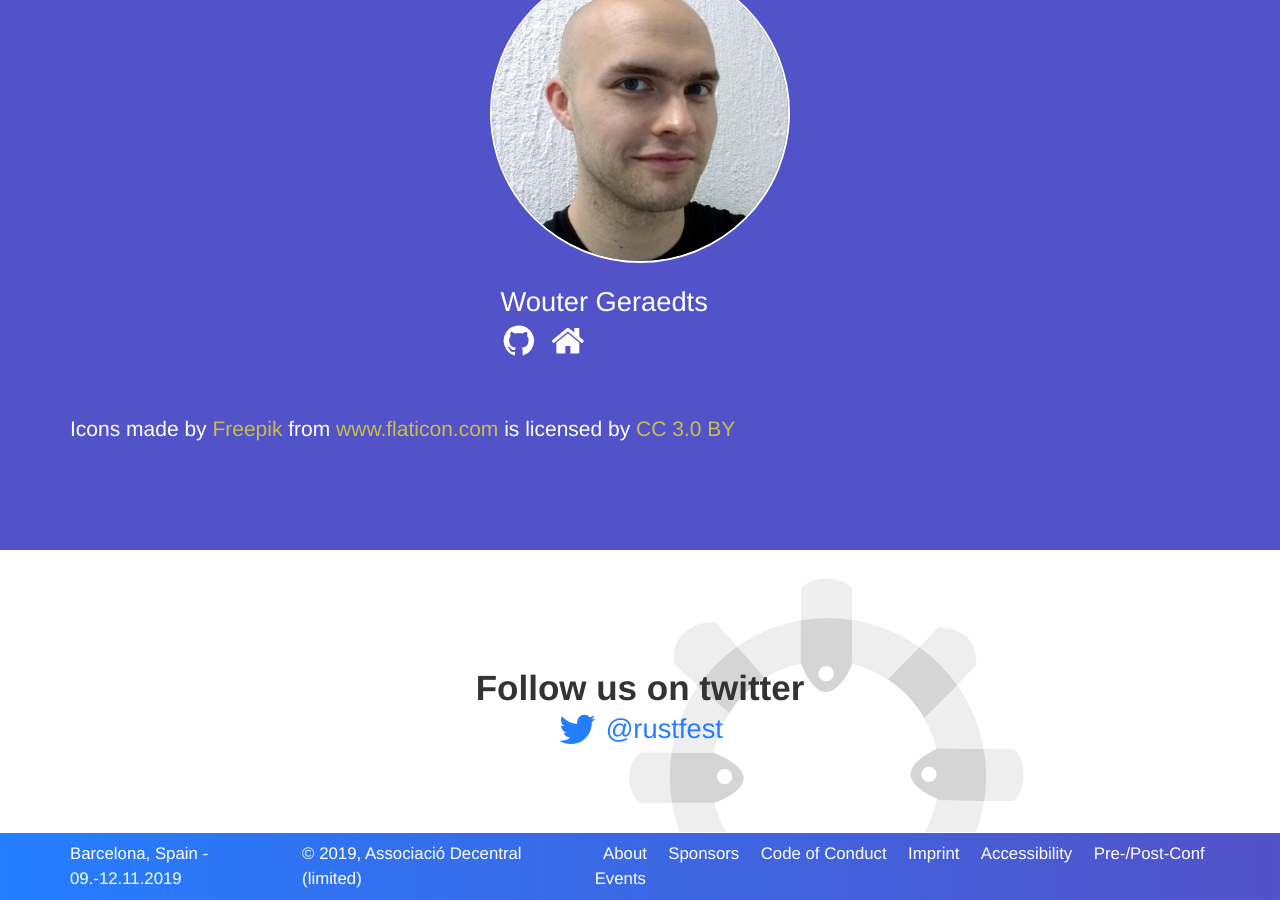
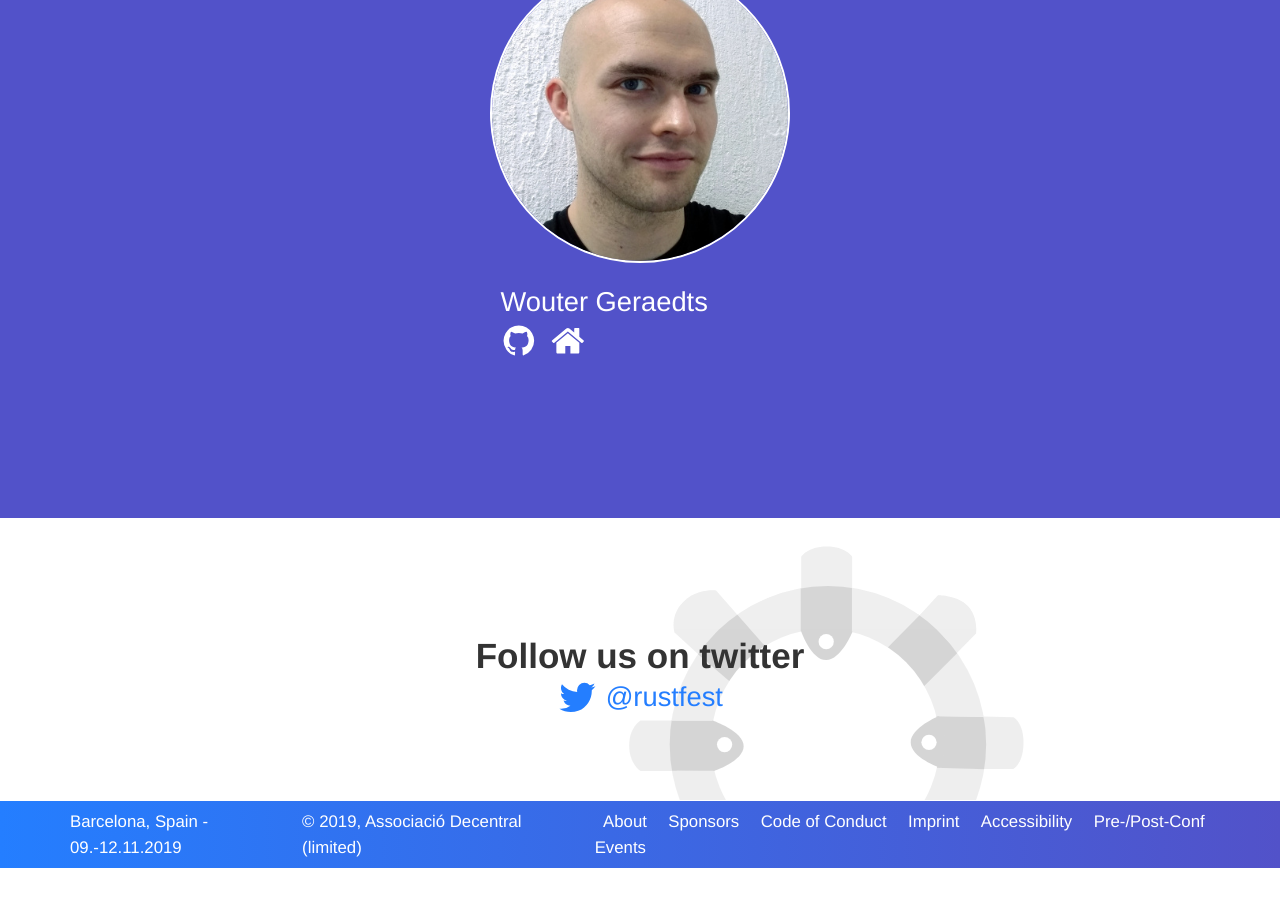
Before and after one commit to RustFestEU/barcelona.rustfest.eu, a Jekyll site: the page built from cfp-commitee.md, in a window 1280 px wide and 900 px high, scrolled down 2166 px. Built offline with Jekyll 4.4.1, drawn with Linux system fonts in a browser that asks for light colours; nearby versions of some CDN libraries; after the commit the page ends 3034 px from its top, so only the background shows below that.

Commit message:
comment out license (not needed anymore)

```diff
--- a/cfp-commitee.md
+++ b/cfp-commitee.md
@@ -64,4 +64,4 @@
   </ul>
 </section>
 
-<div>Icons made by <a href="https://www.flaticon.com/authors/freepik" title="Freepik">Freepik</a> from <a href="https://www.flaticon.com/" title="Flaticon">www.flaticon.com</a> is licensed by <a href="http://creativecommons.org/licenses/by/3.0/" title="Creative Commons BY 3.0" target="_blank">CC 3.0 BY</a></div>
+<!-- <div>Icons made by <a href="https://www.flaticon.com/authors/freepik" title="Freepik">Freepik</a> from <a href="https://www.flaticon.com/" title="Flaticon">www.flaticon.com</a> is licensed by <a href="http://creativecommons.org/licenses/by/3.0/" title="Creative Commons BY 3.0" target="_blank">CC 3.0 BY</a></div> -->
```
